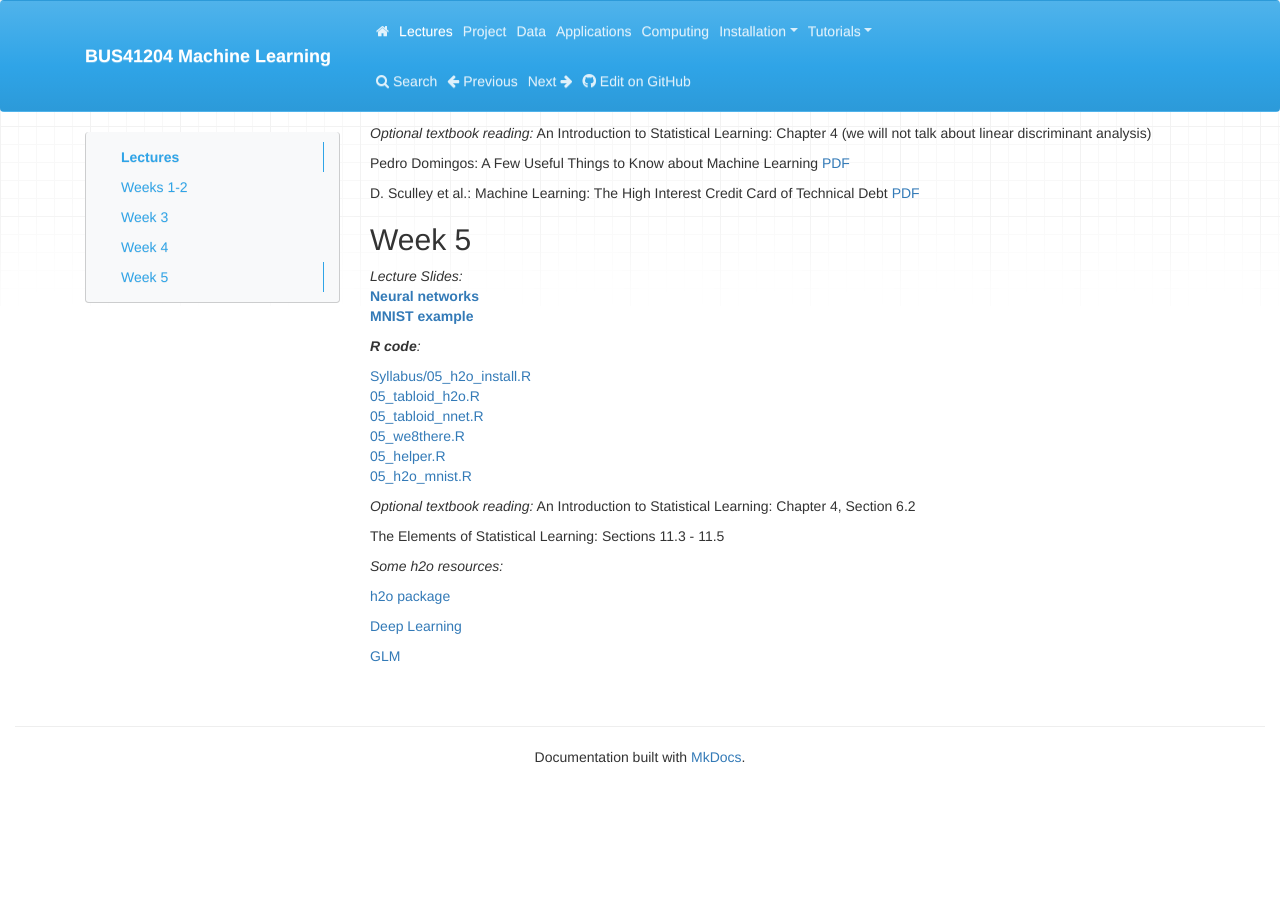
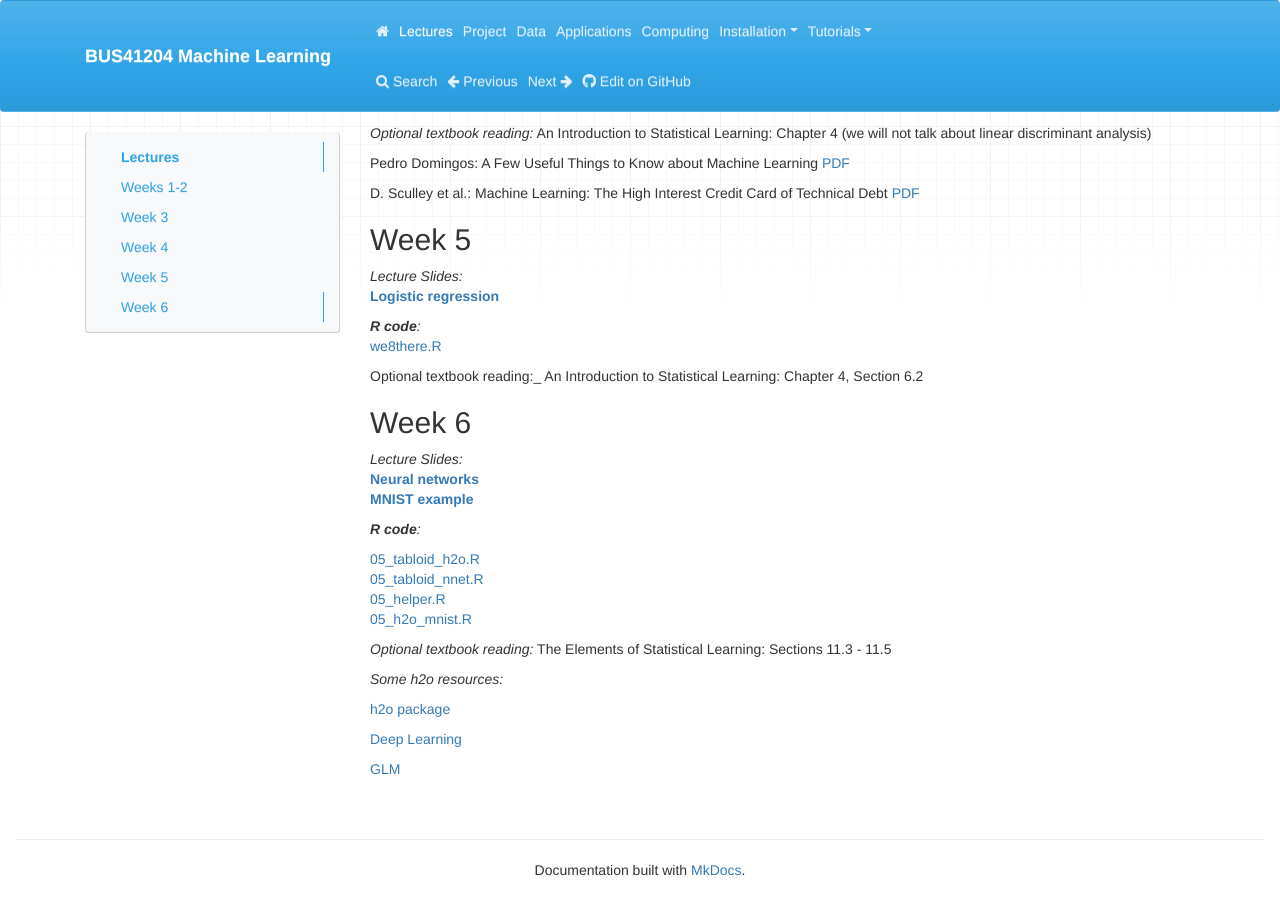
Before and after one commit to ChicagoBoothML/MachineLearning_Fall2015, an MkDocs documentation site: the page built from docs/Syllabus.md, in a window 1280 px wide and 900 px high, scrolled down 2223 px. Built offline with MkDocs 1.6.1, drawn with Linux system fonts in a browser that asks for light colours; nearby versions of some CDN libraries; old or Windows-style settings are respelled for this version of MkDocs; before the commit the page ends 3010 px from its top, so only the background shows below that; some of the changed text lies outside the part shown.

Commit message:
split logistic regression from nn notes

```diff
--- a/docs/Syllabus.md
+++ b/docs/Syllabus.md
@@ -9,9 +9,9 @@ We will move at a pace dictated by class discussions. Please check this page oft
 | [**2**](#weeks-1-2) | 10/1 &ndash; 10/3   | Cross Validation                                                                 |
 | [**3**](#week-3)    | 10/8 &ndash; 10/10  | Decision Trees; Bagging and Random Forests; Boosting and Boosted Additive Models |
 | [**4**](#week-4)    | 10/15 &ndash; 10/17 | Categorical Outcomes and Classification Models                                   |
-| [**5**](#week-5)    | 10/22 &ndash; 10/24 | Neural Networks                                                                  |
-| 6                   | 10/29 &ndash; 10/31 | Recommender Systems                                                              |
-| 7                   | 11/5 &ndash; 11/7   | Anomaly Detection                                                                |
+| [**5**](#week-5)    | 10/22 &ndash; 10/24 | Logistic regression and Intro to Neural networks                                 |
+| [**6**](#week-6)    | 10/29 &ndash; 10/31 | Neural Networks                                                                  |
+| 7                   | 11/5 &ndash; 11/7   | Recommender Systems                                                              |
 | 8                   | 11/12 &ndash; 11/14 | Mining Network Data                                                              |
 | 9                   | 11/19 &ndash; 11/21 | Probabilistic Graphical Models; Hidden Markov Models; Naive Bayes                |
 | 10                  | 12/3 &ndash; 12/5   | Mining Time Series                                                               |
@@ -126,21 +126,29 @@ D. Sculley et al.: Machine Learning: The High Interest Credit Card of Technical
 ## Week 5
 
 _Lecture Slides:_ <br>
+[**Logistic regression**](Syllabus/05_logistic_regression.pdf) <br>
+
+_**R code**:_ <br>
+[we8there.R](Syllabus/05_we8there.R) <br>
+
+Optional textbook reading:_
+An Introduction to Statistical Learning: Chapter 4, Section 6.2
+
+
+## Week 6
+
+_Lecture Slides:_ <br>
 [**Neural networks**](Syllabus/05_nn.pdf) <br>
 [**MNIST example**](Syllabus/05_mnist_example.pdf) <br>
 
 _**R code**:_ <br>
 
-[Syllabus/05_h2o_install.R](Syllabus/05_h2o_install.R) <br>
 [05_tabloid_h2o.R](Syllabus/05_tabloid_h2o.R) <br>
 [05_tabloid_nnet.R](Syllabus/05_tabloid_nnet.R) <br>
-[05_we8there.R](Syllabus/05_we8there.R) <br>
 [05_helper.R](Syllabus/05_helper.R) <br>
 [05_h2o_mnist.R](Syllabus/05_h2o_mnist.R) <br>
 
 _Optional textbook reading:_
-An Introduction to Statistical Learning: Chapter 4, Section 6.2
-
 The Elements of Statistical Learning: Sections 11.3 - 11.5
 
 _Some h2o resources:_
```
Also changed, not shown: 6 other files.
